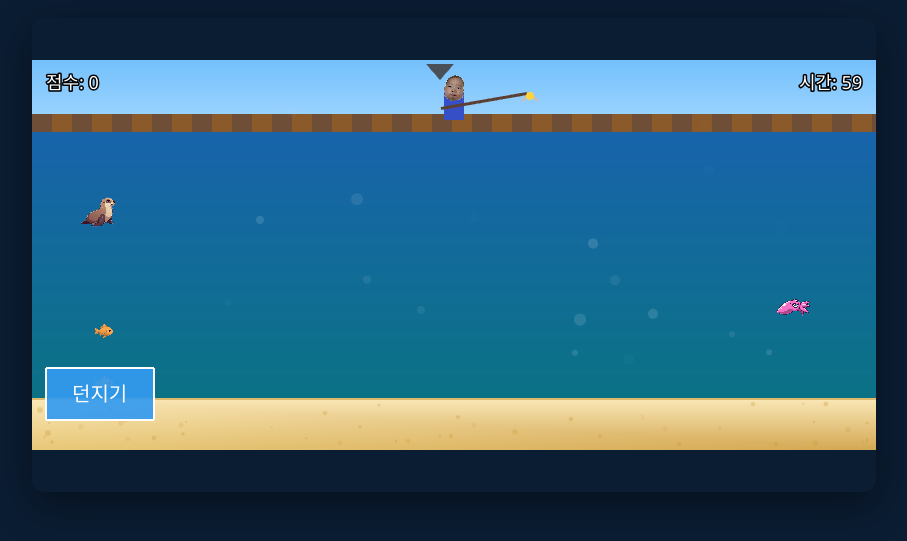
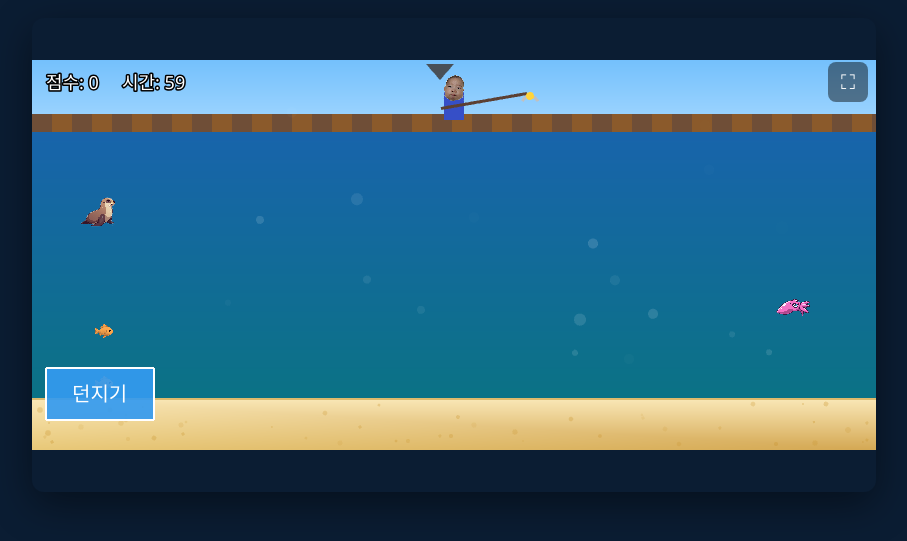
Before and after one commit to capybara2345/kids-fishing-game3, a website built with Vite: page index.html in a window 1280 px wide. Shown: the part 145-686 px from the top of the page, without its empty margins (186-1093 px from the left). Built offline with nearby package versions, Linux system fonts and the light colour scheme; animation ran at ten frames a second.

Commit message:
새 해양 생물 추가

```diff
--- a/index.html
+++ b/index.html
@@ -28,12 +28,54 @@
       }
 
       #game-container {
+        position: relative;
         width: 100%;
         max-width: 844px;
         aspect-ratio: 16 / 9;
         border-radius: 12px;
         overflow: hidden;
         box-shadow: 0 12px 40px rgba(0, 0, 0, 0.45);
+      }
+
+      #fullscreen-toggle {
+        position: absolute;
+        top: 44px;
+        right: 8px;
+        z-index: 20;
+        width: 40px;
+        height: 40px;
+        border: none;
+        border-radius: 8px;
+        background: rgba(0, 0, 0, 0.45);
+        color: #ffffff;
+        font-size: 20px;
+        line-height: 1;
+        cursor: pointer;
+        touch-action: manipulation;
+        -webkit-tap-highlight-color: transparent;
+      }
+
+      #fullscreen-toggle:hover {
+        background: rgba(0, 0, 0, 0.6);
+      }
+
+      #fullscreen-toggle:focus-visible {
+        outline: 2px solid #74c0fc;
+        outline-offset: 2px;
+      }
+
+      body.is-fullscreen {
+        align-items: stretch;
+      }
+
+      body.is-fullscreen #game-container {
+        max-width: none;
+        width: 100vw;
+        height: 100vh;
+        height: 100dvh;
+        aspect-ratio: auto;
+        border-radius: 0;
+        box-shadow: none;
       }
 
       @media (max-width: 900px), (max-height: 480px) {
@@ -53,7 +95,9 @@
     </style>
   </head>
   <body>
-    <div id="game-container"></div>
+    <div id="game-container">
+      <button id="fullscreen-toggle" type="button" aria-label="전체 화면" title="전체 화면" aria-pressed="false">⛶</button>
+    </div>
     <script type="module" src="/src/main.js"></script>
   </body>
 </html>
--- a/src/config/creatureAssets.js
+++ b/src/config/creatureAssets.js
@@ -71,6 +71,7 @@ export const PILOT_TEXTURES = [
   { key: 'creature_crocodile', path: `${ASSET_BASE}/crocodile.png` },
   { key: 'creature_whale_shark', path: `${ASSET_BASE}/whale_shark.png` },
   { key: 'creature_megalodon', path: `${ASSET_BASE}/megalodon.png` },
+  { key: 'creature_mosasaurus', path: `${ASSET_BASE}/mosa.png` },
   { key: 'creature_fur_seal', path: `${ASSET_BASE}/fur_seal.png` },
   { key: 'creature_turtle', path: `${ASSET_BASE}/turtle.png` },
   { key: 'creature_dunkleosteus', path: `${ASSET_BASE}/dunkleosteus.png` },
@@ -123,6 +124,7 @@ export const CREATURE_TEXTURE_MANIFEST = [
   { kind: 'manta', key: 'creature_ray', file: 'ray.png', status: 'pilot' },
   { kind: 'giantsquid', key: 'creature_squid', file: 'squid.png', status: 'pilot' },
   { kind: 'megalodon', key: 'creature_megalodon', file: 'megalodon.png', status: 'pilot' },
+  { kind: 'mosasaurus', key: 'creature_mosasaurus', file: 'mosa.png', status: 'pilot' },
   { kind: 'seal', key: 'creature_fur_seal', file: 'fur_seal.png', status: 'pilot' },
   { kind: 'leopard_seal', key: 'creature_fur_seal', file: 'fur_seal.png', status: 'pilot' },
   { kind: 'dunkleosteus', key: 'creature_dunkleosteus', file: 'dunkleosteus.png', status: 'pilot' },
--- a/src/config/quizQuestions.js
+++ b/src/config/quizQuestions.js
@@ -49,6 +49,39 @@ export const MATH_QUESTIONS = [
   { prompt: '10 - 4 = ?', answer: '6', options: ['4', '5', '6', '7'] },
   { prompt: '5 - 1 = ?', answer: '4', options: ['2', '3', '4', '5'] },
   { prompt: '8 - 3 = ?', answer: '5', options: ['3', '4', '5', '6'] },
+  { prompt: '1 + 1 = ?', answer: '2', options: ['1', '2', '3', '4'] },
+  { prompt: '1 + 3 = ?', answer: '4', options: ['2', '3', '4', '5'] },
+  { prompt: '1 + 4 = ?', answer: '5', options: ['3', '4', '5', '6'] },
+  { prompt: '1 + 6 = ?', answer: '7', options: ['5', '6', '7', '8'] },
+  { prompt: '1 + 7 = ?', answer: '8', options: ['6', '7', '8', '9'] },
+  { prompt: '1 + 8 = ?', answer: '9', options: ['7', '8', '9', '10'] },
+  { prompt: '2 + 1 = ?', answer: '3', options: ['1', '2', '3', '4'] },
+  { prompt: '2 + 2 = ?', answer: '4', options: ['2', '3', '4', '5'] },
+  { prompt: '2 + 4 = ?', answer: '6', options: ['4', '5', '6', '7'] },
+  { prompt: '2 + 6 = ?', answer: '8', options: ['6', '7', '8', '9'] },
+  { prompt: '2 + 7 = ?', answer: '9', options: ['7', '8', '9', '10'] },
+  { prompt: '3 + 2 = ?', answer: '5', options: ['3', '4', '5', '6'] },
+  { prompt: '3 + 6 = ?', answer: '9', options: ['7', '8', '9', '10'] },
+  { prompt: '4 + 3 = ?', answer: '7', options: ['5', '6', '7', '8'] },
+  { prompt: '5 + 4 = ?', answer: '9', options: ['7', '8', '9', '10'] },
+  { prompt: '6 + 2 = ?', answer: '8', options: ['6', '7', '8', '9'] },
+  { prompt: '6 + 4 = ?', answer: '10', options: ['8', '9', '10', '11'] },
+  { prompt: '7 + 1 = ?', answer: '8', options: ['6', '7', '8', '9'] },
+  { prompt: '9 + 1 = ?', answer: '10', options: ['8', '9', '10', '11'] },
+  { prompt: '10 - 2 = ?', answer: '8', options: ['6', '7', '8', '9'] },
+  { prompt: '10 - 6 = ?', answer: '4', options: ['2', '3', '4', '5'] },
+  { prompt: '10 - 8 = ?', answer: '2', options: ['1', '2', '3', '4'] },
+  { prompt: '9 - 3 = ?', answer: '6', options: ['4', '5', '6', '7'] },
+  { prompt: '9 - 5 = ?', answer: '4', options: ['2', '3', '4', '5'] },
+  { prompt: '9 - 7 = ?', answer: '2', options: ['1', '2', '3', '4'] },
+  { prompt: '8 - 4 = ?', answer: '4', options: ['2', '3', '4', '5'] },
+  { prompt: '7 - 4 = ?', answer: '3', options: ['1', '2', '3', '4'] },
+  { prompt: '7 - 2 = ?', answer: '5', options: ['3', '4', '5', '6'] },
+  { prompt: '6 - 1 = ?', answer: '5', options: ['3', '4', '5', '6'] },
+  { prompt: '5 - 2 = ?', answer: '3', options: ['1', '2', '3', '4'] },
+  { prompt: '4 - 1 = ?', answer: '3', options: ['1', '2', '3', '4'] },
+  { prompt: '3 - 1 = ?', answer: '2', options: ['1', '2', '3', '4'] },
+  { prompt: '3 - 2 = ?', answer: '1', options: ['1', '2', '3', '4'] },
 ];
 
 /** @type {QuizQuestion[]} */
@@ -90,6 +123,56 @@ export const KOREAN_QUESTIONS = [
   { prompt: '다음 중 몸 부위는?', answer: '손', options: ['손', '책', '연필', '공'] },
   { prompt: '배가 고플 때 하는 말은?', answer: '배고파', options: ['배고파', '졸려', '추워', '더워'] },
   { prompt: '잠이 올 때 하는 말은?', answer: '졸려', options: ['졸려', '배고파', '더워', '배불러'] },
+  { prompt: '다음 중 채소는?', answer: '당근', options: ['당근', '사탕', '케이크', '과자'] },
+  { prompt: '다음 중 음료는?', answer: '우유', options: ['우유', '연필', '공', '책'] },
+  { prompt: '다음 중 꽃은?', answer: '튤립', options: ['튤립', '의자', '시계', '연필'] },
+  { prompt: '다음 중 옷은?', answer: '셔츠', options: ['셔츠', '나무', '바위', '구름'] },
+  { prompt: '다음 중 장난감은?', answer: '인형', options: ['인형', '냄비', '빗', '숟가락'] },
+  { prompt: '다음 중 학용품은?', answer: '지우개', options: ['지우개', '프라이팬', '빗', '양말'] },
+  { prompt: '다음 중 과일은?', answer: '딸기', options: ['딸기', '연필', '의자', '시계'] },
+  { prompt: '다음 중 동물은?', answer: '코끼리', options: ['코끼리', '책상', '컵', '연필'] },
+  { prompt: '다음 중 탈 것은?', answer: '자전거', options: ['자전거', '나무', '구름', '바위'] },
+  { prompt: '다음 중 몸 부위는?', answer: '발', options: ['발', '공', '책', '연필'] },
+  { prompt: '다음 중 몸 부위는?', answer: '코', options: ['코', '가방', '연필', '공'] },
+  { prompt: '다음 중 몸 부위는?', answer: '귀', options: ['귀', '책', '연필', '의자'] },
+  { prompt: "'무겁다'의 반대말은?", answer: '가볍다', options: ['가볍다', '크다', '길다', '많다'] },
+  { prompt: "'길다'의 반대말은?", answer: '짧다', options: ['짧다', '작다', '적다', '낮다'] },
+  { prompt: "'좋다'의 반대말은?", answer: '나쁘다', options: ['나쁘다', '작다', '적다', '낮다'] },
+  { prompt: "'새롭다'의 반대말은?", answer: '낡다', options: ['낡다', '작다', '적다', '낮다'] },
+  { prompt: "'깨끗하다'의 반대말은?", answer: '더럽다', options: ['더럽다', '작다', '적다', '낮다'] },
+  { prompt: '여름에 시원한 과일은?', answer: '수박', options: ['수박', '감자', '당근', '배추'] },
+  { prompt: '겨울에 따뜻한 음료는?', answer: '코코아', options: ['코코아', '주스', '우유', '물'] },
+  { prompt: '아침에 해가?', answer: '뜬다', options: ['뜬다', '잔다', '노래한다', '춤춘다'] },
+  { prompt: '밤에 달이?', answer: '뜬다', options: ['뜬다', '울린다', '날아간다', '노래한다'] },
+  { prompt: '비가 오면 하늘이?', answer: '흐리다', options: ['흐리다', '맑다', '빨갛다', '하얗다'] },
+  { prompt: '눈이 오면 날씨가?', answer: '춥다', options: ['춥다', '덥다', '시원하다', '따뜻하다'] },
+  { prompt: '2월 다음 달은?', answer: '3월', options: ['3월', '4월', '1월', '12월'] },
+  { prompt: '월요일 다음 날은?', answer: '화요일', options: ['화요일', '수요일', '일요일', '토요일'] },
+  { prompt: '여름 다음 계절은?', answer: '가을', options: ['가을', '겨울', '봄', '여름'] },
+  { prompt: '가을 다음 계절은?', answer: '겨울', options: ['겨울', '봄', '여름', '가을'] },
+  { prompt: '엄마의 엄마는?', answer: '할머니', options: ['할머니', '이모', '누나', '형'] },
+  { prompt: '아빠의 아빠는?', answer: '할아버지', options: ['할아버지', '삼촌', '형', '오빠'] },
+  { prompt: '형제 중 여자 동생은?', answer: '여동생', options: ['여동생', '형', '삼촌', '할아버지'] },
+  { prompt: '형제 중 남자 동생은?', answer: '남동생', options: ['남동생', '누나', '이모', '할머니'] },
+  { prompt: '숲에 사는 동물은?', answer: '다람쥐', options: ['다람쥐', '물고기', '고래', '상어'] },
+  { prompt: '농장에 있는 동물은?', answer: '닭', options: ['닭', '고래', '상어', '문어'] },
+  { prompt: '우유를 주는 동물은?', answer: '소', options: ['소', '닭', '물고기', '새'] },
+  { prompt: '양털을 주는 동물은?', answer: '양', options: ['양', '소', '닭', '물고기'] },
+  { prompt: '코끼리 코는?', answer: '길다', options: ['길다', '짧다', '작다', '적다'] },
+  { prompt: '거북이는?', answer: '느리다', options: ['느리다', '빠르다', '크다', '작다'] },
+  { prompt: '토끼는?', answer: '빠르다', options: ['빠르다', '느리다', '무겁다', '더럽다'] },
+  { prompt: '더울 때 하는 말은?', answer: '더워', options: ['더워', '추워', '졸려', '배고파'] },
+  { prompt: '추울 때 하는 말은?', answer: '추워', options: ['추워', '더워', '졸려', '배고파'] },
+  { prompt: '배가 부를 때 하는 말은?', answer: '배불러', options: ['배불러', '배고파', '졸려', '더워'] },
+  { prompt: '신발을 신는 곳은?', answer: '발', options: ['발', '손', '코', '귀'] },
+  { prompt: '모자를 쓰는 곳은?', answer: '머리', options: ['머리', '발', '손', '배'] },
+  { prompt: '양말을 신는 곳은?', answer: '발', options: ['발', '손', '코', '귀'] },
+  { prompt: '이를 닦을 때 쓰는 것은?', answer: '칫솔', options: ['칫솔', '빗', '연필', '공'] },
+  { prompt: '머리를 빗을 때 쓰는 것은?', answer: '빗', options: ['빗', '칫솔', '연필', '공'] },
+  { prompt: '밥을 담을 때 쓰는 것은?', answer: '그릇', options: ['그릇', '연필', '공', '책'] },
+  { prompt: '물을 마실 때 쓰는 것은?', answer: '컵', options: ['컵', '연필', '공', '책'] },
+  { prompt: '낚시할 때 쓰는 것은?', answer: '낚싯대', options: ['낚싯대', '연필', '빗', '칫솔'] },
+  { prompt: '그림을 그릴 때 쓰는 것은?', answer: '크레파스', options: ['크레파스', '숟가락', '빗', '칫솔'] },
 ];
 
 /** @type {QuizQuestion[]} */
@@ -132,6 +215,23 @@ export const ENGLISH_QUESTIONS = [
   { prompt: "'집'을 영어로 하면?", answer: 'home', options: ['home', 'school', 'park', 'store'] },
   { prompt: "'공'을 영어로 하면?", answer: 'ball', options: ['ball', 'book', 'pen', 'cup'] },
   { prompt: "'책'을 영어로 하면?", answer: 'book', options: ['book', 'ball', 'pen', 'cup'] },
+  { prompt: "'소'를 영어로 하면?", answer: 'cow', options: ['cow', 'dog', 'cat', 'pig'] },
+  { prompt: "'돼지'를 영어로 하면?", answer: 'pig', options: ['pig', 'cow', 'dog', 'cat'] },
+  { prompt: "'닭'을 영어로 하면?", answer: 'chicken', options: ['chicken', 'fish', 'cow', 'dog'] },
+  { prompt: "'토끼'를 영어로 하면?", answer: 'rabbit', options: ['rabbit', 'cat', 'dog', 'fish'] },
+  { prompt: "'곰'을 영어로 하면?", answer: 'bear', options: ['bear', 'cat', 'dog', 'fish'] },
+  { prompt: "'코끼리'를 영어로 하면?", answer: 'elephant', options: ['elephant', 'cat', 'dog', 'fish'] },
+  { prompt: "'오렌지'를 영어로 하면?", answer: 'orange', options: ['orange', 'apple', 'banana', 'grape'] },
+  { prompt: "'딸기'를 영어로 하면?", answer: 'strawberry', options: ['strawberry', 'apple', 'banana', 'grape'] },
+  { prompt: "'주황색'을 영어로 하면?", answer: 'orange', options: ['orange', 'red', 'blue', 'green'] },
+  { prompt: "'보라색'을 영어로 하면?", answer: 'purple', options: ['purple', 'red', 'blue', 'green'] },
+  { prompt: "'분홍색'을 영어로 하면?", answer: 'pink', options: ['pink', 'red', 'blue', 'green'] },
+  { prompt: "'two'는 숫자로?", answer: '2', options: ['1', '2', '3', '4'] },
+  { prompt: "'four'는 숫자로?", answer: '4', options: ['2', '3', '4', '5'] },
+  { prompt: "'six'는 숫자로?", answer: '6', options: ['4', '5', '6', '7'] },
+  { prompt: "'eight'는 숫자로?", answer: '8', options: ['6', '7', '8', '9'] },
+  { prompt: "'nine'는 숫자로?", answer: '9', options: ['7', '8', '9', '10'] },
+  { prompt: 'Three + one = ?', answer: 'four', options: ['three', 'four', 'five', 'six'] },
 ];
 
 function randomInt(min, max) {
--- /dev/null
+++ b/src/fullscreen.js
@@ -0,0 +1,66 @@
+function getFullscreenElement() {
+  return document.fullscreenElement || document.webkitFullscreenElement || null;
+}
+
+function isFullscreenSupported() {
+  return Boolean(
+    document.fullscreenEnabled
+    || document.webkitFullscreenEnabled
+    || document.documentElement.requestFullscreen
+    || document.documentElement.webkitRequestFullscreen,
+  );
+}
+
+function requestFullscreen(element) {
+  if (element.requestFullscreen) {
+    return element.requestFullscreen();
+  }
+  if (element.webkitRequestFullscreen) {
+    return element.webkitRequestFullscreen();
+  }
+  return Promise.reject(new Error('Fullscreen not supported'));
+}
+
+function exitFullscreen() {
+  if (document.exitFullscreen) {
+    return document.exitFullscreen();
+  }
+  if (document.webkitExitFullscreen) {
+    return document.webkitExitFullscreen();
+  }
+  return Promise.reject(new Error('Fullscreen not supported'));
+}
+
+function updateToggleState(button) {
+  const active = Boolean(getFullscreenElement());
+  button.textContent = active ? '⤡' : '⛶';
+  button.setAttribute('aria-label', active ? '전체 화면 종료' : '전체 화면');
+  button.title = active ? '전체 화면 종료' : '전체 화면';
+  button.setAttribute('aria-pressed', active ? 'true' : 'false');
+  document.body.classList.toggle('is-fullscreen', active);
+}
+
+export function initFullscreenToggle(buttonId = 'fullscreen-toggle') {
+  const button = document.getElementById(buttonId);
+  if (!button) return;
+
+  if (!isFullscreenSupported()) {
+    button.hidden = true;
+    return;
+  }
+
+  const onFullscreenChange = () => updateToggleState(button);
+
+  button.addEventListener('click', () => {
+    if (getFullscreenElement()) {
+      exitFullscreen().catch(() => {});
+      return;
+    }
+
+    requestFullscreen(document.documentElement).catch(() => {});
+  });
+
+  document.addEventListener('fullscreenchange', onFullscreenChange);
+  document.addEventListener('webkitfullscreenchange', onFullscreenChange);
+  updateToggleState(button);
+}
--- a/src/main.js
+++ b/src/main.js
@@ -1,6 +1,7 @@
 import Phaser from 'phaser';
 import BootScene from './scenes/BootScene.js';
 import GameScene from './scenes/GameScene.js';
+import { initFullscreenToggle } from './fullscreen.js';
 
 const config = {
   type: Phaser.AUTO,
@@ -22,3 +23,4 @@ const config = {
 };
 
 new Phaser.Game(config);
+initFullscreenToggle();
--- a/src/scenes/GameScene.js
+++ b/src/scenes/GameScene.js
@@ -5,6 +5,7 @@ import { pickRandomQuizQuestion, QUIZ_CATEGORY_LABELS } from '../config/quizQues
 const GAME_WIDTH = 844;
 const WHALE_SHARK_SIZE = Math.round(GAME_WIDTH / 3);
 const MEGALODON_SIZE = Math.round(WHALE_SHARK_SIZE * 0.86);
+const MOSASAURUS_SIZE = MEGALODON_SIZE;
 const DUNKLEOSTEUS_SIZE = Math.round(WHALE_SHARK_SIZE * 0.9);
 const GAME_HEIGHT = 390;
 const GAME_DURATION = 60;
@@ -22,7 +23,15 @@ const WATER_GRADIENT_TOP = 0x1864ab;
 const WATER_GRADIENT_BOTTOM = 0x0b7285;
 const MEGALODON_WATER_GRADIENT_TOP = 0x9b1c1c;
 const MEGALODON_WATER_GRADIENT_BOTTOM = 0x5c1010;
-const MEGALODON_SPAWN_MESSAGE = '🦈 메갈로돈이 나타났다! 🦈';
+const APEX_PREDATOR_KINDS = new Set(['megalodon', 'mosasaurus']);
+const APEX_PREDATOR_SPAWN_MESSAGES = {
+  megalodon: '🦈 메갈로돈이 나타났다! 🦈',
+  mosasaurus: '🦕 모사사우루스가 나타났다! 🦕',
+};
+
+function isApexPredator(kind) {
+  return APEX_PREDATOR_KINDS.has(kind);
+}
 
 function lerpWaterColor(fromColor, toColor, t) {
   const from = Phaser.Display.Color.IntegerToColor(fromColor);
@@ -78,7 +87,7 @@ const INK_SPLASH_KINDS = new Set(['octopus', 'squid', 'giantsquid']);
 const INK_SPLASH_DEPTH = 40;
 const QUIZ_COOLDOWN_SECONDS = 20;
 const MIN_CATCH_SUCCESS_RATE = 0.9;
-/** 테스트용: 게임 시작 시 강제 등장 종 ('megalodon' | 'whale_shark' | null) */
+/** 테스트용: 게임 시작 시 강제 등장 종 ('megalodon' | 'mosasaurus' | 'whale_shark' | null) */
 const TEST_FIRST_CREATURE = null;
 
 function getLineBreakChance(type) {
@@ -133,6 +142,7 @@ const CREATURES = [
   { kind: 'manta', name: '만타가오리', color: 0x546e7a, points: 88, speed: 60, size: 144, weight: 2, spawnZone: 'large', ...RAY_TEXTURE, useTint: true },
   { kind: 'giantsquid', name: '대왕오징어', color: 0x4a148c, points: 95, speed: 85, size: 114, weight: 2, spawnZone: 'deep', moveStyle: 'zigzag', zigzagInterval: 0.65, zigzagVerticalRatio: 0.58, giantTier: true, lineBreakChance: 0.35, ...SQUID_TEXTURE, textureScale: 0.82 },
   { kind: 'megalodon', name: '메갈로돈', color: 0x37474f, points: 300, speed: 165, size: MEGALODON_SIZE, weight: 1, spawnZone: 'large', giantTier: true, lineBreakChance: 0.5, catchChance: 0.1, texture: 'creature_megalodon', textureScale: 1, textureFacing: 'left' },
+  { kind: 'mosasaurus', name: '모사사우루스', color: 0x455a64, points: 300, speed: 165, size: MOSASAURUS_SIZE, weight: 1, spawnZone: 'large', giantTier: true, lineBreakChance: 0.5, catchChance: 0.1, texture: 'creature_mosasaurus', textureScale: 1, textureFacing: 'right' },
   { kind: 'seal', name: '물개', color: 0xadb5bd, points: 48, speed: 85, size: 40, weight: 6, spawnZone: 'surface', ...FUR_SEAL_TEXTURE },
   { kind: 'leopard_seal', name: '바다표범', color: 0xf1f3f5, points: 65, speed: 100, size: 44, weight: 4, spawnZone: 'mid', ...FUR_SEAL_TEXTURE, leopardPattern: true },
   { kind: 'dunkleosteus', name: '둔클레오사우루스', color: 0x5d4e37, points: 200, speed: 55, size: DUNKLEOSTEUS_SIZE, weight: 2, spawnZone: 'large', texture: 'creature_dunkleosteus', textureScale: 0.92, textureFacing: 'left' },
@@ -161,9 +171,9 @@ export default class GameScene extends Phaser.Scene {
     this.quizCooldownLeft = 0;
     this.quizCooldownTimer = null;
     this.hookDepth = 0;
-    this.megalodonThreatCount = 0;
-    this.megalodonWaterTween = null;
-    this.megalodonWaterBlend = 0;
+    this.apexPredatorThreatCount = 0;
+    this.apexPredatorWaterTween = null;
+    this.apexPredatorWaterBlend = 0;
 
     this.createBackground();
     this.createDock();
@@ -176,7 +186,7 @@ export default class GameScene extends Phaser.Scene {
     this.setupInput();
     this.setupTimers();
 
-    if (TEST_FIRST_CREATURE === 'megalodon') {
+    if (TEST_FIRST_CREATURE === 'megalodon' || TEST_FIRST_CREATURE === 'mosasaurus') {
       this.time.delayedCall(3200, () => {
         if (!this.isGameOver) {
           this.showMessage('던지기 버튼으로 낚싯줄을 던지세요!', 2200);
@@ -434,13 +444,15 @@ export default class GameScene extends Phaser.Scene {
       strokeThickness: 3,
     });
 
-    this.timerText = this.add.text(GAME_WIDTH - 12, 10, `시간: ${GAME_DURATION}`, {
+    this.timerText = this.add.text(0, 10, `시간: ${GAME_DURATION}`, {
       fontFamily: 'Segoe UI, sans-serif',
       fontSize: '18px',
       color: '#ffffff',
       stroke: '#000000',
       strokeThickness: 3,
-    }).setOrigin(1, 0);
+    });
+
+    this.layoutHudTexts();
 
     this.messageText = this.add.text(GAME_WIDTH / 2, 52, '', {
       fontFamily: 'Segoe UI, sans-serif',
@@ -458,6 +470,11 @@ export default class GameScene extends Phaser.Scene {
       stroke: '#000000',
       strokeThickness: 2,
     }).setOrigin(0.5, 1);
+  }
+
+  layoutHudTexts() {
+    this.timerText.setX(this.scoreText.x + this.scoreText.width + 20);
+    this.timerText.setY(this.scoreText.y);
   }
 
   createFishGroup() {
@@ -1046,6 +1063,7 @@ export default class GameScene extends Phaser.Scene {
         break;
 
       case 'megalodon':
+      case 'mosasaurus':
         graphics.fillStyle(0xb0bec5, 1);
         graphics.fillEllipse(-direction * 4, 6, s * 0.62, s * 0.34);
         graphics.fillStyle(type.color, 1);
@@ -1196,6 +1214,7 @@ export default class GameScene extends Phaser.Scene {
       callback: () => {
         this.timeLeft -= 1;
         this.timerText.setText(`시간: ${this.timeLeft}`);
+        this.layoutHudTexts();
 
         if (this.timeLeft <= 0) {
           this.endGame();
@@ -1280,27 +1299,28 @@ export default class GameScene extends Phaser.Scene {
 
     this.applyCreatureSpawnMotion(creature, type, vx, vy);
 
-    if (type.kind === 'megalodon') {
-      this.registerMegalodonThreat();
+    if (isApexPredator(type.kind)) {
+      this.registerApexPredatorThreat(type.kind);
     }
 
     this.fishes.add(creature);
   }
 
-  registerMegalodonThreat() {
-    this.megalodonThreatCount += 1;
-    if (this.megalodonThreatCount === 1) {
-      this.showMessage(MEGALODON_SPAWN_MESSAGE, 2800);
-      this.setMegalodonWaterTint(true);
-    }
-  }
-
-  unregisterMegalodonThreat() {
-    if (this.megalodonThreatCount <= 0) return;
-
-    this.megalodonThreatCount -= 1;
-    if (this.megalodonThreatCount === 0) {
-      this.setMegalodonWaterTint(false);
+  registerApexPredatorThreat(kind) {
+    const wasEmpty = this.apexPredatorThreatCount === 0;
+    this.apexPredatorThreatCount += 1;
+    if (wasEmpty) {
+      this.showMessage(APEX_PREDATOR_SPAWN_MESSAGES[kind] ?? APEX_PREDATOR_SPAWN_MESSAGES.megalodon, 2800);
+      this.setApexPredatorWaterTint(true);
+    }
+  }
+
+  unregisterApexPredatorThreat() {
+    if (this.apexPredatorThreatCount <= 0) return;
+
+    this.apexPredatorThreatCount -= 1;
+    if (this.apexPredatorThreatCount === 0) {
+      this.setApexPredatorWaterTint(false);
     }
   }
 
@@ -1312,37 +1332,37 @@ export default class GameScene extends Phaser.Scene {
     this.waterGraphics.fillRect(0, WATER_TOP, GAME_WIDTH, SAND_TOP - WATER_TOP);
   }
 
-  setMegalodonWaterTint(active) {
+  setApexPredatorWaterTint(active) {
     if (!this.waterGraphics) return;
 
-    if (this.megalodonWaterTween) {
-      this.megalodonWaterTween.stop();
-      this.megalodonWaterTween = null;
-    }
-
-    const blendState = { blend: this.megalodonWaterBlend ?? 0 };
+    if (this.apexPredatorWaterTween) {
+      this.apexPredatorWaterTween.stop();
+      this.apexPredatorWaterTween = null;
+    }
+
+    const blendState = { blend: this.apexPredatorWaterBlend ?? 0 };
     const targetBlend = active ? 1 : 0;
 
-    this.megalodonWaterTween = this.tweens.add({
+    this.apexPredatorWaterTween = this.tweens.add({
       targets: blendState,
       blend: targetBlend,
       duration: active ? 650 : 900,
       ease: active ? 'Sine.easeIn' : 'Sine.easeOut',
       onUpdate: () => {
-        this.megalodonWaterBlend = blendState.blend;
+        this.apexPredatorWaterBlend = blendState.blend;
         const top = lerpWaterColor(WATER_GRADIENT_TOP, MEGALODON_WATER_GRADIENT_TOP, blendState.blend);
         const bottom = lerpWaterColor(WATER_GRADIENT_BOTTOM, MEGALODON_WATER_GRADIENT_BOTTOM, blendState.blend);
         this.paintWaterGradient(top, bottom);
       },
       onComplete: () => {
-        this.megalodonWaterBlend = targetBlend;
+        this.apexPredatorWaterBlend = targetBlend;
       },
     });
   }
 
   removeCreature(creature) {
-    if (creature?.creatureType?.kind === 'megalodon') {
-      this.unregisterMegalodonThreat();
+    if (isApexPredator(creature?.creatureType?.kind)) {
+      this.unregisterApexPredatorThreat();
     }
     creature.destroy();
   }
@@ -1630,15 +1650,16 @@ export default class GameScene extends Phaser.Scene {
           fish.angle = Math.sin(bobTime * 3 + fish.bobOffset) * 2;
           break;
         case 'megalodon':
+        case 'mosasaurus':
           fish.y += Math.sin(bobTime * 3 + fish.bobOffset) * 14 * dt;
           fish.angle = Math.sin(bobTime * 4 + fish.bobOffset) * 3;
           if (fish.usesTexture) {
             const redPulse = Math.sin(bobTime * 14 + fish.bobOffset);
-            const megalodonSprite = this.getCreatureSprite(fish);
+            const apexSprite = this.getCreatureSprite(fish);
             if (redPulse > 0.45) {
-              megalodonSprite.setTint(0xff3333);
+              apexSprite.setTint(0xff3333);
             } else {
-              megalodonSprite.clearTint();
+              apexSprite.clearTint();
             }
           }
           break;
@@ -1739,6 +1760,7 @@ export default class GameScene extends Phaser.Scene {
     if (this.caughtFish) {
       this.score += this.caughtFish.creatureType.points;
       this.scoreText.setText(`점수: ${this.score}`);
+      this.layoutHudTexts();
       this.removeCreature(this.caughtFish);
       this.caughtFish = null;
     }
@@ -1976,8 +1998,8 @@ export default class GameScene extends Phaser.Scene {
     this.isGameOver = true;
     this.isCasting = false;
     this.isReeling = false;
-    this.megalodonThreatCount = 0;
-    this.setMegalodonWaterTint(false);
+    this.apexPredatorThreatCount = 0;
+    this.setApexPredatorWaterTint(false);
     this.clearTouchInput();
     this.updateTouchControlsVisibility();
     this.gameTimer.remove(false);
```
Also changed, not shown: public/assets/creatures/manifest.json, public/assets/creatures/mosa.png (added).
